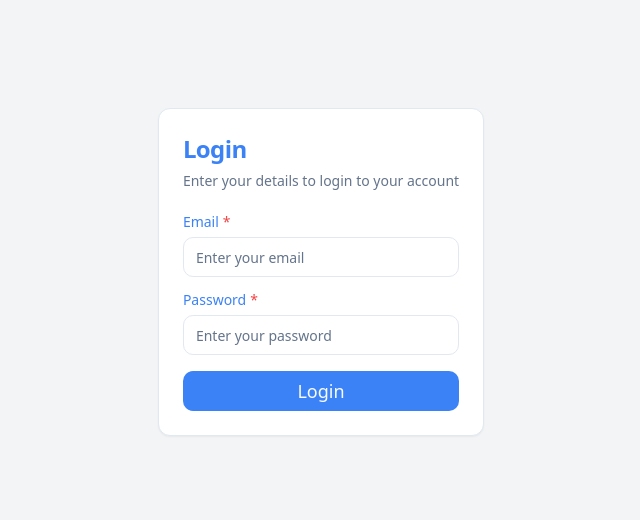
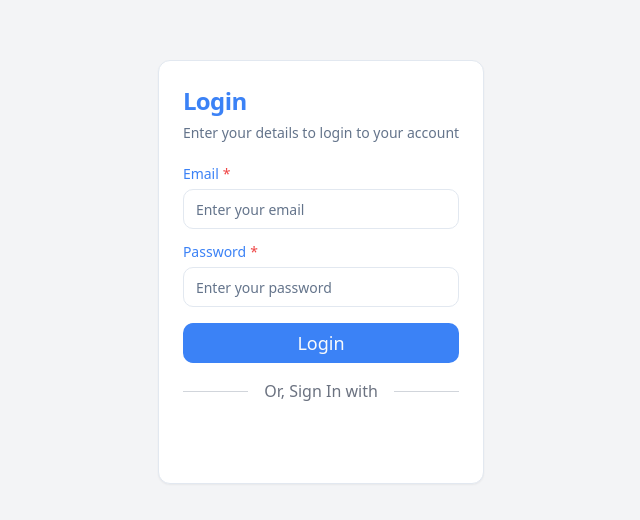
Before and after one commit to shreya2430/TrueVoices, a React (Vite) app in the folder app/: page /login in a window 1280 px wide. Shown: the part 128-648 px from the top of the page, without its empty margins (319-959 px from the left). Built offline with nearby package versions, Linux system fonts and the light colour scheme.

Commit message:
Adding LoginPage changes

```diff
--- a/app/src/components/forms/LoginForm/LoginForm.tsx
+++ b/app/src/components/forms/LoginForm/LoginForm.tsx
@@ -2,6 +2,7 @@ import React, { useState } from 'react';
 import { FormField } from '@/components/forms/FormField/FormField';
 import { Button } from '@/components/ui/button';
 import { Card, CardContent, CardDescription, CardHeader, CardTitle } from '@/components/ui/card';
+import { GoogleLogin } from '@react-oauth/google';
 
 type FieldType ={
     id: string;
@@ -52,15 +53,25 @@ export function LoginForm({ fields, onSubmit }: LoginFormProps) {
         }
     };
 
+    const handleGoogleSuccess = (credentialResponse: any) => {
+        console.log('Google Login Success: ', credentialResponse);
+    };
+
+    const handleGoogleError = () => {
+        setError('Google Sign-In Failed. Please try again.')
+    }
+
     return (
         <div className="flex items-center justify-center min-h-screen bg-gray-100">
             <Card className="mx-auto max-w-md">
                 <CardHeader>
+                    {/* Login heading and the description below it */}
                     <CardTitle className="text-2xl text-blue-500">Login</CardTitle>
                     <CardDescription>Enter your details to login to your account</CardDescription>
                 </CardHeader>
                 <CardContent>
                     <form onSubmit={handleSubmit}>
+                        {/* Fields in the form  */}
                         <ul className="grid gap-4">
                             {fields.map((field) => (
                                 <li key={field.id}>
@@ -78,7 +89,20 @@ export function LoginForm({ fields, onSubmit }: LoginFormProps) {
                         </ul>
                         {error && <div className="text-red-500">{error}</div>}
                         {successMessage && <div className="text-green-500">{successMessage}</div>}
+                        {/* Login button */}
                         <Button type="submit" className="w-full bg-blue-500 text-lg mt-4">Login</Button>
+                        {/* Separator with text */}
+                        <div className="flex items-center my-4">
+                            <hr className="flex-grow border-gray-300" />
+                            <span className="mx-4 text-gray-500"> Or, Sign In with</span>
+                            <hr className="flex-grow border-gray-300"/>
+                        </div>
+                        <GoogleLogin
+                            onSuccess={handleGoogleSuccess}
+                            onError={handleGoogleError}
+                            text="signin_with"
+                            containerProps={{ className: "ww-full bg-white text-gray-500 text-lg mt-4" }}
+                        />
                     </form>
                 </CardContent>
             </Card>
```
